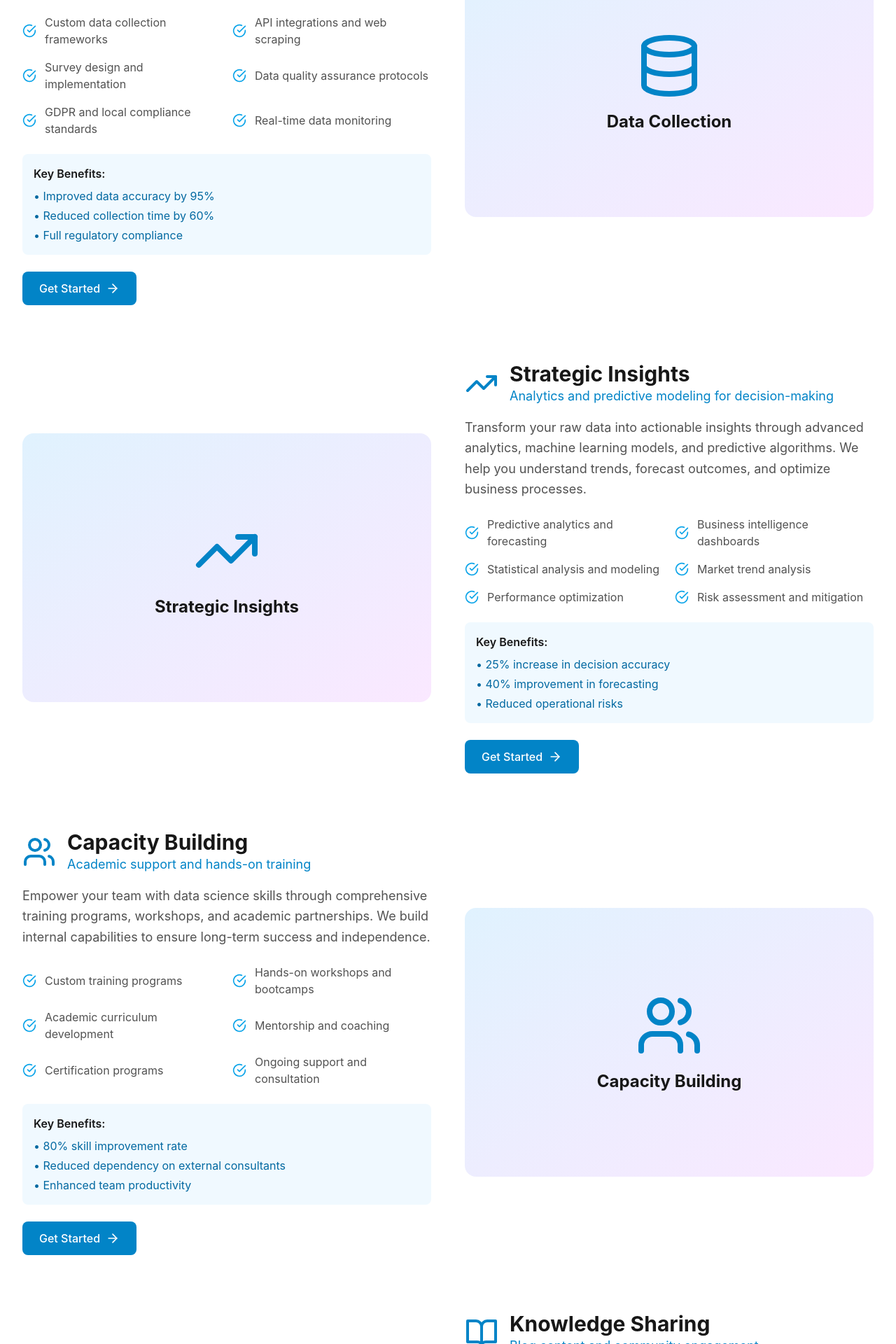
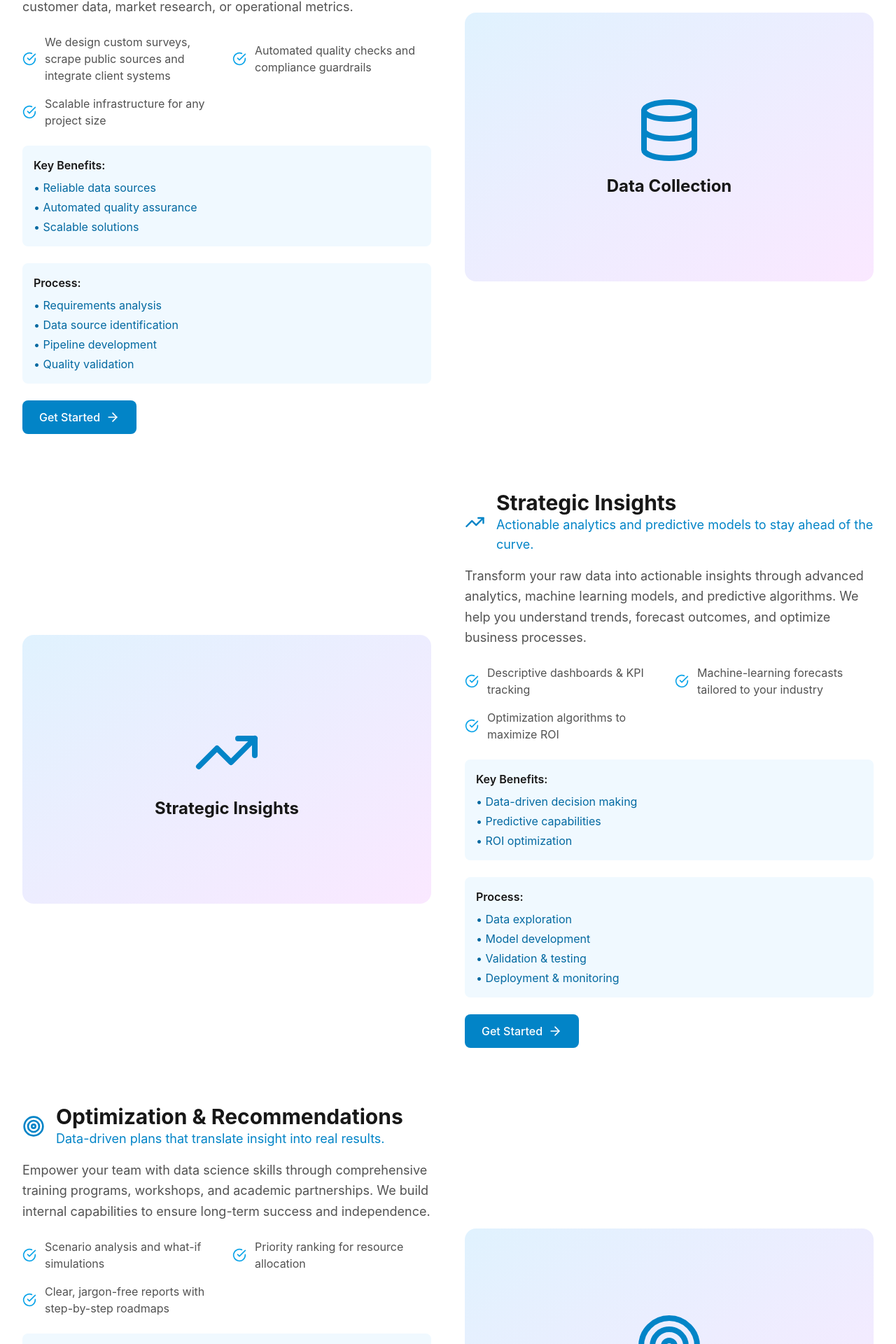
Before and after one commit to lukuenya/saturneLab, a Next.js app: page /services in a window 1280 px wide. Shown: the part 643-2563 px from the top of the page at 70% size. Built offline with nearby package versions, Linux system fonts and the light colour scheme.

Commit message:
modified .gitignore and pages/services.tsx

```diff
--- a/pages/services.tsx
+++ b/pages/services.tsx
@@ -1,84 +1,96 @@
 import React from 'react'
 import Layout from '@/components/Layout'
 import Link from 'next/link'
-import { Database, TrendingUp, Users, BookOpen, ArrowRight, CheckCircle, BarChart3, Shield, Zap } from 'lucide-react'
+import { Database, TrendingUp, Users, BookOpen, ArrowRight, CheckCircle, BarChart3, Shield, Zap, Target } from 'lucide-react'
 
 const ServicesPage: React.FC = () => {
   const services = [
     {
-      icon: <Database className="h-12 w-12 text-primary-600" />,
+      icon: <Database className="h-8 w-8 text-primary-600" />,
       title: "Data Collection",
-      subtitle: "Secure workflows to gather high-quality data",
+      subtitle: "Secure, end-to-end pipelines to gather the exact data you need.",
       description: "We implement robust data collection methodologies that ensure accuracy, compliance, and security. Our team designs custom workflows tailored to your specific needs, whether collecting customer data, market research, or operational metrics.",
       features: [
-        "Custom data collection frameworks",
-        "API integrations and web scraping",
-        "Survey design and implementation",
-        "Data quality assurance protocols",
-        "GDPR and local compliance standards",
-        "Real-time data monitoring"
+        "We design custom surveys, scrape public sources and integrate client systems",
+        "Automated quality checks and compliance guardrails",
+        "Scalable infrastructure for any project size"
       ],
       benefits: [
-        "Improved data accuracy by 95%",
-        "Reduced collection time by 60%",
-        "Full regulatory compliance"
+        "Reliable data sources",
+        "Automated quality assurance",
+        "Scalable solutions"
+      ],
+      process: [
+        "Requirements analysis",
+        "Data source identification",
+        "Pipeline development",
+        "Quality validation"
       ]
     },
     {
-      icon: <TrendingUp className="h-12 w-12 text-primary-600" />,
+      icon: <TrendingUp className="h-8 w-8 text-primary-600" />,
       title: "Strategic Insights",
-      subtitle: "Analytics and predictive modeling for decision-making",
+      subtitle: "Actionable analytics and predictive models to stay ahead of the curve.",
       description: "Transform your raw data into actionable insights through advanced analytics, machine learning models, and predictive algorithms. We help you understand trends, forecast outcomes, and optimize business processes.",
       features: [
-        "Predictive analytics and forecasting",
-        "Business intelligence dashboards",
-        "Statistical analysis and modeling",
-        "Market trend analysis",
-        "Performance optimization",
-        "Risk assessment and mitigation"
+        "Descriptive dashboards & KPI tracking",
+        "Machine-learning forecasts tailored to your industry",
+        "Optimization algorithms to maximize ROI"
       ],
       benefits: [
-        "25% increase in decision accuracy",
-        "40% improvement in forecasting",
-        "Reduced operational risks"
+        "Data-driven decision making",
+        "Predictive capabilities",
+        "ROI optimization"
+      ],
+      process: [
+        "Data exploration",
+        "Model development",
+        "Validation & testing",
+        "Deployment & monitoring"
       ]
     },
     {
-      icon: <Users className="h-12 w-12 text-primary-600" />,
-      title: "Capacity Building",
-      subtitle: "Academic support and hands-on training",
+      icon: <Target className="h-8 w-8 text-primary-600" />,
+      title: "Optimization & Recommendations",
+      subtitle: "Data-driven plans that translate insight into real results.",
       description: "Empower your team with data science skills through comprehensive training programs, workshops, and academic partnerships. We build internal capabilities to ensure long-term success and independence.",
       features: [
-        "Custom training programs",
-        "Hands-on workshops and bootcamps",
-        "Academic curriculum development",
-        "Mentorship and coaching",
-        "Certification programs",
-        "Ongoing support and consultation"
+        "Scenario analysis and what-if simulations",
+        "Priority ranking for resource allocation",
+        "Clear, jargon-free reports with step-by-step roadmaps"
       ],
       benefits: [
-        "80% skill improvement rate",
-        "Reduced dependency on external consultants",
-        "Enhanced team productivity"
+        "Actionable recommendations",
+        "Resource optimization",
+        "Clear implementation plans"
+      ],
+      process: [
+        "Current state analysis",
+        "Scenario modeling",
+        "Recommendation development",
+        "Implementation roadmap"
       ]
     },
     {
-      icon: <BookOpen className="h-12 w-12 text-primary-600" />,
-      title: "Knowledge Sharing",
-      subtitle: "Blog content and community engagement",
+      icon: <Users className="h-8 w-8 text-primary-600" />,
+      title: "Capacity Building",
+      subtitle: "Empower your team with hands-on training and academic support.",
       description: "Stay informed with our 'Nous Lire' blog featuring the latest insights in data science, case studies, and best practices. We also organize community events and knowledge-sharing sessions.",
       features: [
-        "Technical blog and case studies",
-        "Industry best practices guides",
-        "Community workshops and events",
-        "Research publication support",
-        "Thought leadership content",
-        "Networking opportunities"
+        "Workshops on Python, R, SQL, Power BI, and more",
+        "Thesis coaching, research-method consulting, and peer-review guidance",
+        "Custom in-house programs to embed data-literacy culture"
       ],
       benefits: [
-        "Access to cutting-edge insights",
-        "Professional network expansion",
-        "Continuous learning opportunities"
+        "Enhanced team capabilities",
+        "Academic support",
+        "Data-literate culture"
+      ],
+      process: [
+        "Skills assessment",
+        "Curriculum design",
+        "Training delivery",
+        "Progress evaluation"
       ]
     }
   ]
@@ -161,6 +173,19 @@ const ServicesPage: React.FC = () => {
                       {service.benefits.map((benefit, benefitIndex) => (
                         <li key={benefitIndex} className="text-primary-700 dark:text-primary-300">
                           • {benefit}
+                        </li>
+                      ))}
+                    </ul>
+                  </div>
+
+                  <div className="bg-primary-50 dark:bg-primary-900/20 p-4 rounded-lg mb-6">
+                    <h4 className="font-semibold text-neutral-900 dark:text-white mb-2">
+                      Process:
+                    </h4>
+                    <ul className="space-y-1">
+                      {service.process.map((step, stepIndex) => (
+                        <li key={stepIndex} className="text-primary-700 dark:text-primary-300">
+                          • {step}
                         </li>
                       ))}
                     </ul>
```
Also changed, not shown: 1 other file (tests, documents, lock files or other folders).
